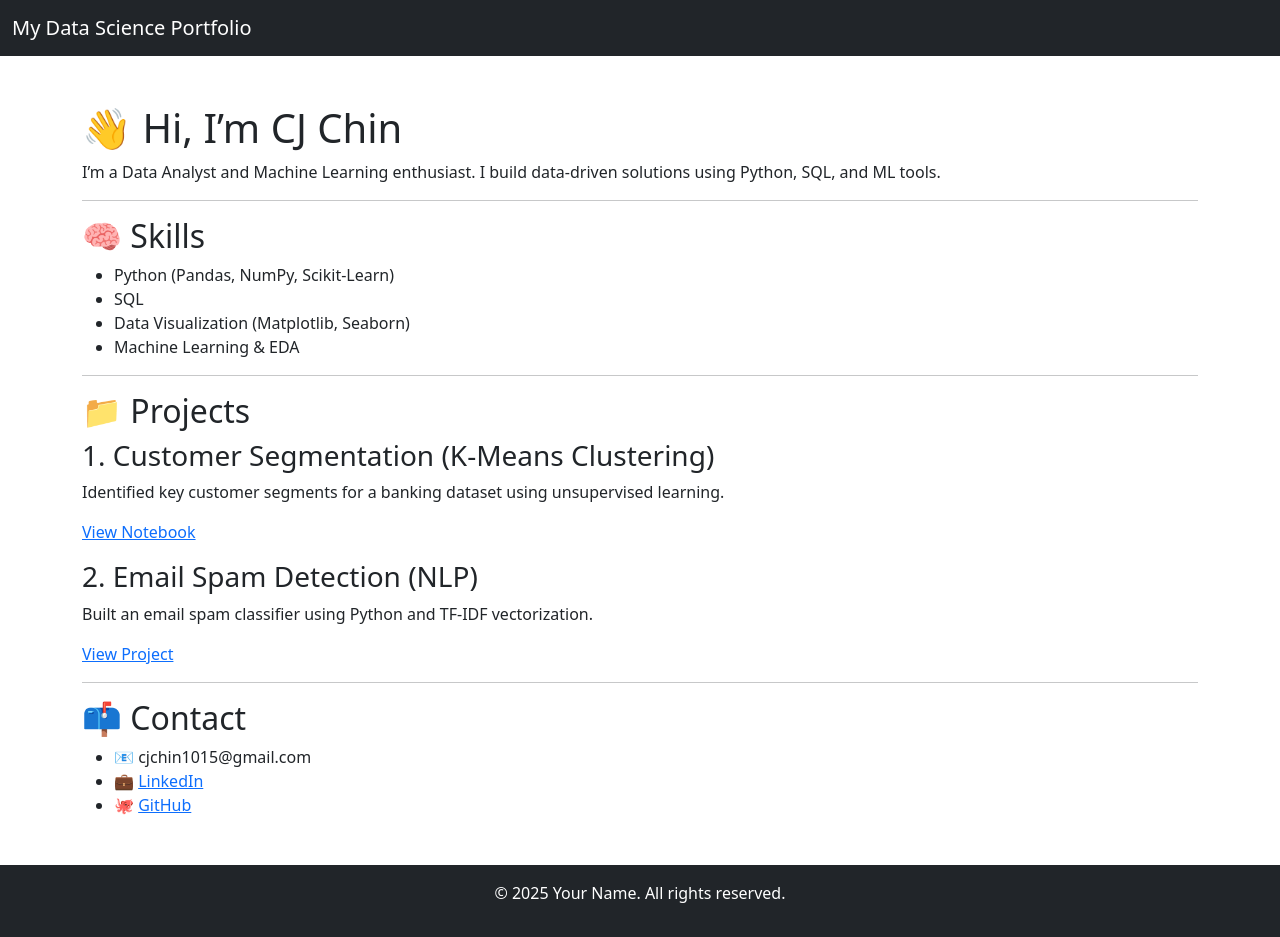
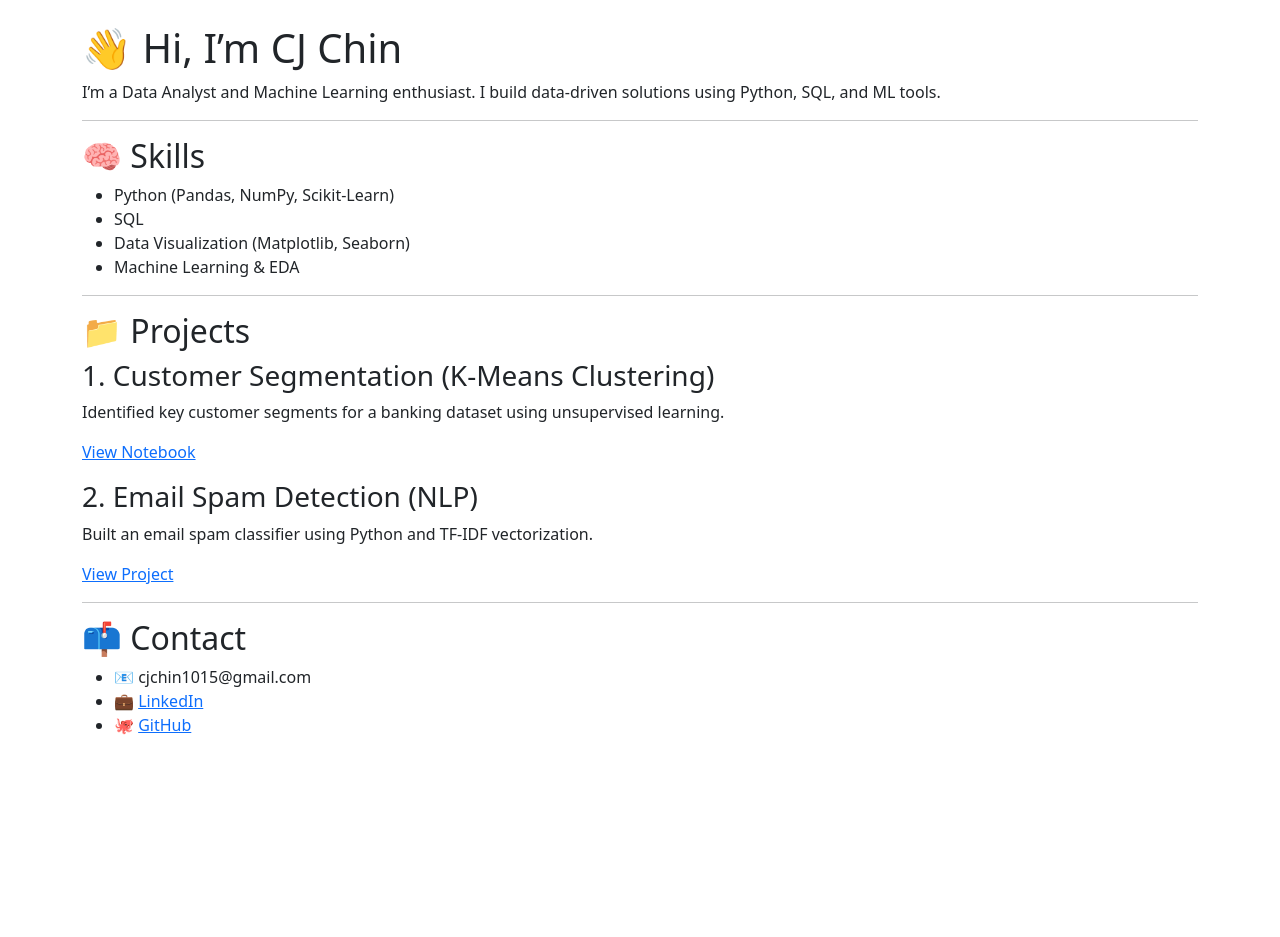
Before and after one commit to cjchin1015/Data-Science-Portfolio, a Jekyll site: the page built from index.md, in a window 1280 px wide. Built offline with Jekyll 4.4.1, drawn with Linux system fonts in a browser that asks for light colours; a style sheet for code colours, icons or effects is not loaded; after the commit the page ends 900 px from its top, so only the background shows below that.

Commit message:
Update default.html

```diff
--- a/_layouts/default.html
+++ b/_layouts/default.html
@@ -1,30 +1,28 @@
 <!DOCTYPE html>
 <html lang="en">
-<head>
-  <meta charset="UTF-8" />
-  <meta name="viewport" content="width=device-width, initial-scale=1" />
-  <title>{{ page.title }}</title>
-  <link href="https://cdn.jsdelivr.net/npm/bootstrap@5.3.3/dist/css/bootstrap.min.css" rel="stylesheet" />
-</head>
-<body>
+  <head>
+    <meta charset="UTF-8" />
+    <title>{{ page.title }}</title>
+    <meta name="viewport" content="width=device-width, initial-scale=1" />
 
-  <!-- Navigation Bar -->
-  <nav class="navbar navbar-expand-lg navbar-dark bg-dark">
-    <div class="container-fluid">
-      <a class="navbar-brand" href="{{ '/' | relative_url }}">My Data Science Portfolio</a>
+    <!-- ✅ Bootstrap CSS via CDN -->
+    <link
+      href="https://cdn.jsdelivr.net/npm/bootstrap@5.3.3/dist/css/bootstrap.min.css"
+      rel="stylesheet"
+      integrity="sha384-QWTKZyjpPEjISv5WaRU9OFeRpok6YctnYmDr5pNlyT2bRjXh0JMhjY6hW+6YbITN"
+      crossorigin="anonymous"
+    />
+  </head>
+  <body>
+    <div class="container py-4">
+      {{ content }}
     </div>
-  </nav>
 
-  <!-- Content Placeholder -->
-  <main class="container my-5">
-    {{ content }}
-  </main>
-
-  <!-- Footer -->
-  <footer class="bg-dark text-white text-center py-3">
-    <p>&copy; 2025 Your Name. All rights reserved.</p>
-  </footer>
-
-  <script src="https://cdn.jsdelivr.net/npm/bootstrap@5.3.3/dist/js/bootstrap.bundle.min.js"></script>
-</body>
+    <!-- ✅ Bootstrap JS (optional) -->
+    <script
+      src="https://cdn.jsdelivr.net/npm/bootstrap@5.3.3/dist/js/bootstrap.bundle.min.js"
+      integrity="sha384-Xwf66EQlt4lwO2Fya3gzjcdu6Wc85PHO8KqtzWcrn6R1oUoUv1u4R7EY2i6EY7tM"
+      crossorigin="anonymous"
+    ></script>
+  </body>
 </html>
```
